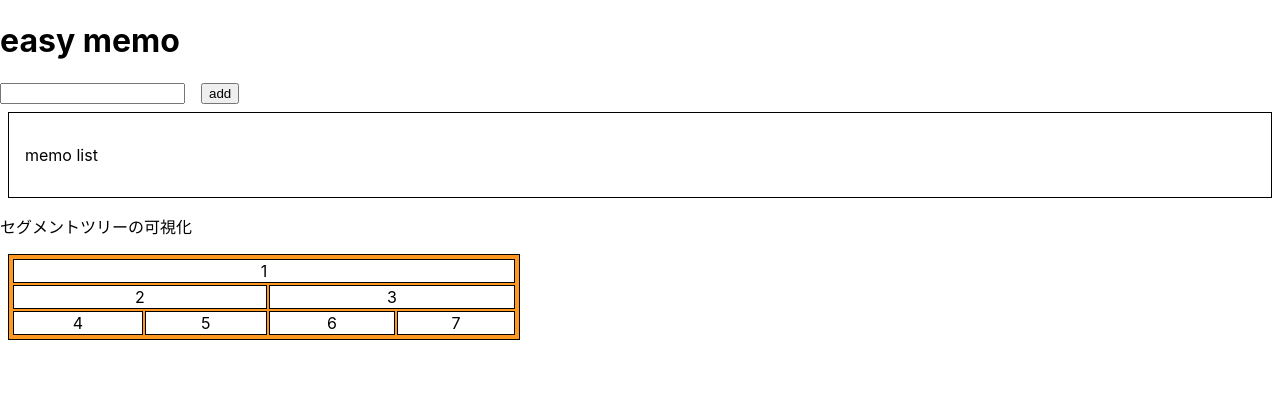
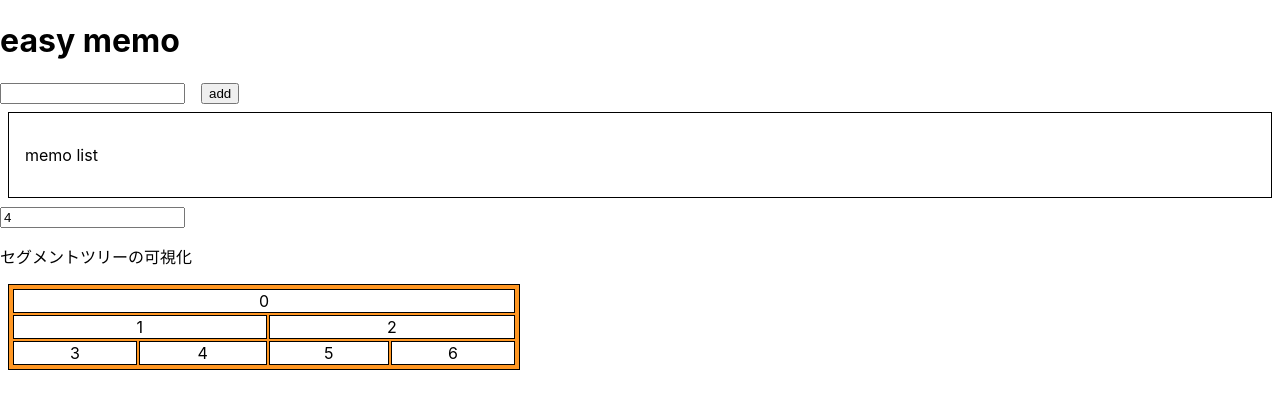
Before and after one commit to minoru-github/react-exercise, a React (Create React App) app: page / in a window 1280 px wide. Shown: the top 408 px of the page. Built offline with nearby package versions, Linux system fonts and the light colour scheme.

Commit message:
feat: セグ木のサイズを入力フォームから指定できるようにした(未完成)

```diff
--- a/src/components/App.tsx
+++ b/src/components/App.tsx
@@ -6,6 +6,7 @@ import { SegmentTree } from "./SegmentTree";
 export const App: FC = () => {
     const [text, setText] = useState<string>("");
     const [memos, setMemos] = useState<string[]>([]);
+    const [segmNum, setSegmNum] = useState<string>("4");
 
     const onChangeText = (e: ChangeEvent<HTMLInputElement>) => setText(e.target.value);
 
@@ -24,13 +25,16 @@ export const App: FC = () => {
         },[memos]
     );
 
+    const onChangeSegmNum = (e: ChangeEvent<HTMLInputElement>) => setSegmNum(e.target.value);
+
     return (
         <div>
             <h1>easy memo</h1>
             <input type="text" value={text} onChange={onChangeText} />
             <SButton onClick={onClickAdd}>add</SButton>
             <MemoList memos={memos} onClickDelete={onClickDelete} />
-            <SegmentTree n={4}/>
+            <input type="text" value={segmNum} onChange={onChangeSegmNum} />
+            <SegmentTree n={Number(segmNum)}/>
         </div>
     )
 };
--- a/src/components/SegmentTree.tsx
+++ b/src/components/SegmentTree.tsx
@@ -5,7 +5,14 @@ type Props = {
     n: number;
 };
 
+
+
 export const SegmentTree: FC<Props> = props => {
+    type Layer = {
+        dist: number;
+        elems: number[];
+    };
+
     const { n } = props;
     const all_node = 2 * n - 1;
     var depth = 0;
@@ -15,25 +22,39 @@ export const SegmentTree: FC<Props> = props => {
         temp_n /= 2;
     }
 
+    console.log(depth);
+    var layers: Array<Layer> = new Array(depth);
+    var elem_num = 1;
+    var index = 0;
+    for (var dist = 0; dist <= depth; dist++) {
+        const elems: number[] = new Array(elem_num);
+        for (var i = 0; i < elem_num; i++){
+            elems[i] = index;
+            index++;
+        }
+        layers[dist] = { dist, elems };
+        elem_num *= 2;
+        console.log(layers[dist]);
+    }
+
     return (
         <div>
             <p>セグメントツリーの可視化</p>
             <STable>
-                <tr>
-                    <STd colSpan={n}>
-                        1
-                    </STd>
-                </tr>
-                <tr>
-                    <STd colSpan={n / 2}>2</STd>
-                    <STd colSpan={n / 2}>3</STd>
-                </tr>
-                <tr>
-                    <STd colSpan={n / 4}>4</STd>
-                    <STd colSpan={n / 4}>5</STd>
-                    <STd colSpan={n / 4}>6</STd>
-                    <STd colSpan={n / 4}>7</STd>
-                </tr>
+                {
+                    layers.map((layer) => (
+                        <tr>
+                            {
+                                layer.elems.map((elem) => (
+                                    <STd colSpan={n / layer.elems.length}>
+                                        {elem}
+                                    </STd>
+                                ))
+                            }
+
+                        </tr>
+                    ))
+                }
             </STable>
         </div>
     )
```
